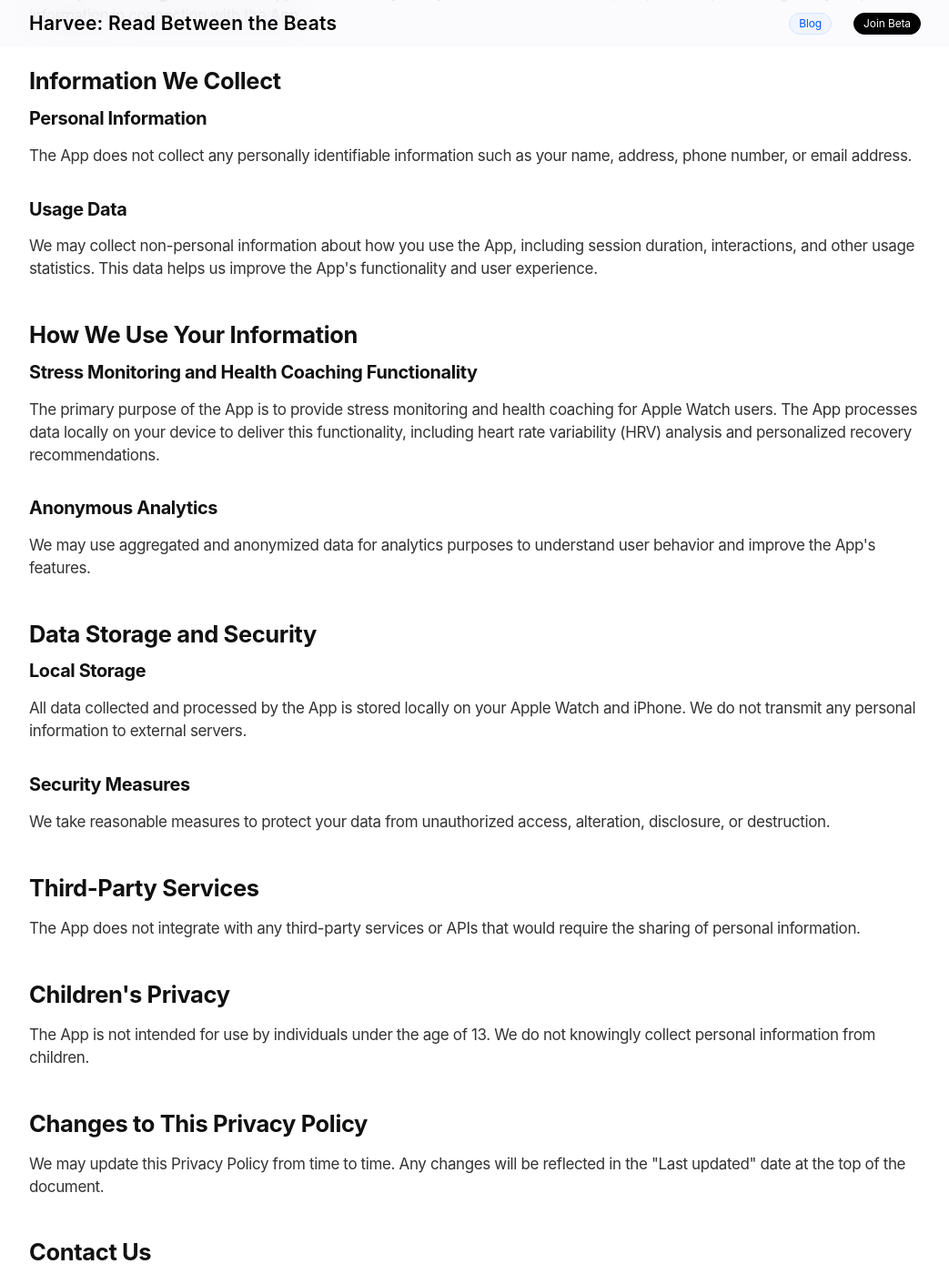
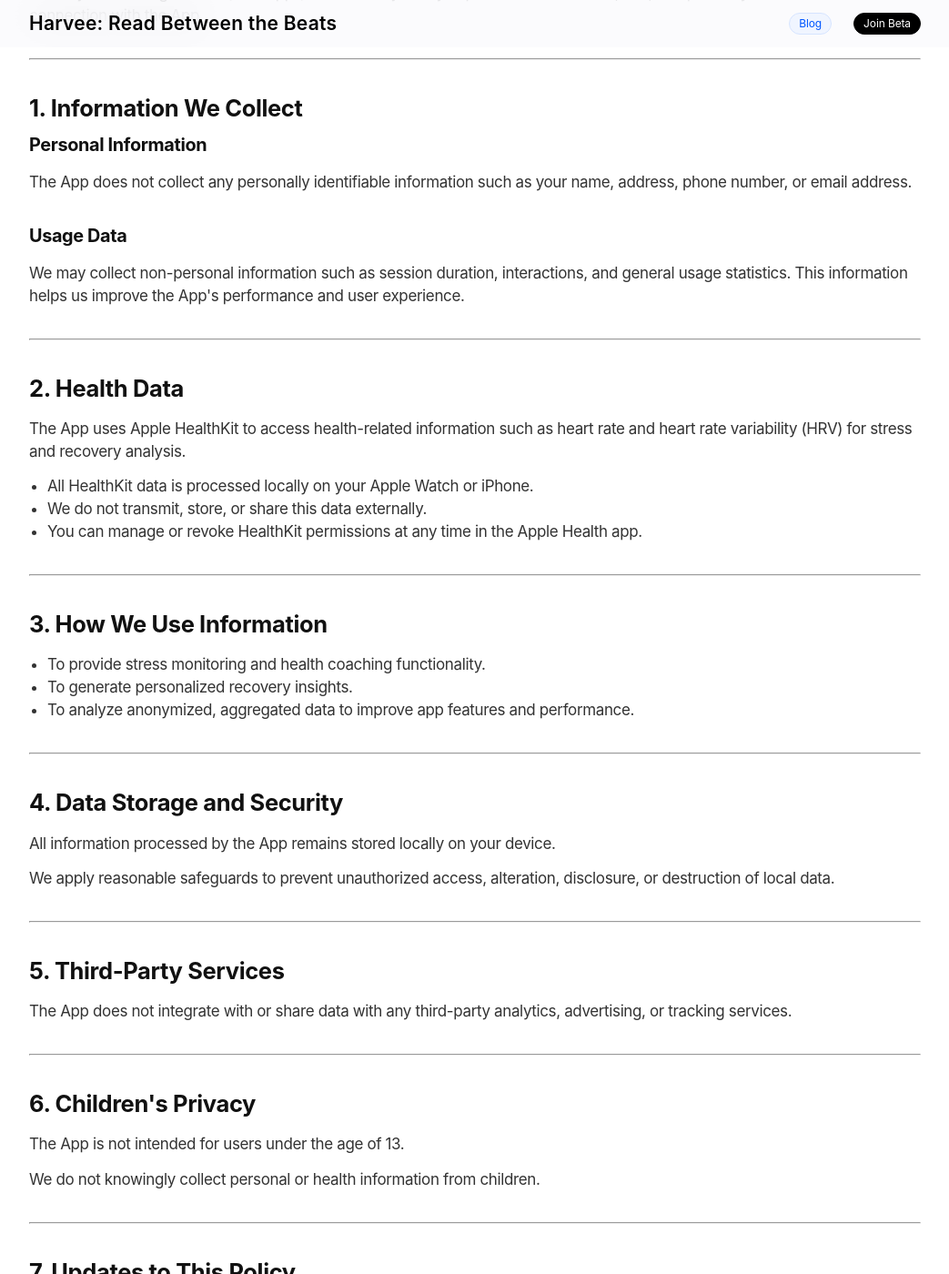
Before and after one commit to artkirillov/harvee-website, a Jekyll site: the page built from _pages/privacy-policy.md, in a window 1280 px wide and 1400 px high, scrolled down 212 px. Shown: the whole window at 91% size, without its empty margins (118-1161 px from the left). Built offline with Jekyll 4.4.1, drawn with Linux system fonts in a browser that asks for light colours; some of the changed text lies outside the part shown.

Commit message:
Update Terms of Use and Privacy Policy

```diff
--- a/_pages/privacy-policy.md
+++ b/_pages/privacy-policy.md
@@ -7,32 +7,68 @@
 
 <section class="section section-info">
     <div class="section-content">
-        <h1 class="typography-info-headline">Privacy Policy</h1>
-        <p class="large-12 medium-12">Last updated: 12/08/2025</p>
-        <p class="large-12 medium-12">Thank you for using Harvee ("the App"). This Privacy Policy outlines how we collect, use, disclose, and safeguard your personal information in connection with the App.</p>
-        <h2 class="medium-8">Information We Collect</h2>
+        <h1 class="typography-info-headline">Harvee Privacy Policy</h1>
+        <p class="large-12 medium-12">Last updated: November 1, 2025</p>
+        <p class="large-12 medium-12">Thank you for using Harvee ("the App"). This Privacy Policy explains how we collect, use, and protect your information in connection with the App.</p>
+
+        <hr style="margin: 2rem 0;">
+
+        <h2 class="medium-8">1. Information We Collect</h2>
         <h3 class="medium-8">Personal Information</h3>
         <p class="large-12 medium-12">The App does not collect any personally identifiable information such as your name, address, phone number, or email address.</p>
         <h3 class="medium-8">Usage Data</h3>
-        <p class="large-12 medium-12">We may collect non-personal information about how you use the App, including session duration, interactions, and other usage statistics. This data helps us improve the App's functionality and user experience.</p>
-        <h2 class="medium-8">How We Use Your Information</h2>
-        <h3 class="medium-8">Stress Monitoring and Health Coaching Functionality</h3>
-        <p class="large-12 medium-12">The primary purpose of the App is to provide stress monitoring and health coaching for Apple Watch users. The App processes data locally on your device to deliver this functionality, including heart rate variability (HRV) analysis and personalized recovery recommendations.</p>
-        <h3 class="medium-8">Anonymous Analytics</h3>
-        <p class="large-12 medium-12">We may use aggregated and anonymized data for analytics purposes to understand user behavior and improve the App's features.</p>
-        <h2 class="medium-8">Data Storage and Security</h2>
-        <h3 class="medium-8">Local Storage</h3>
-        <p class="large-12 medium-12">All data collected and processed by the App is stored locally on your Apple Watch and iPhone. We do not transmit any personal information to external servers.</p>
-        <h3 class="medium-8">Security Measures</h3>
-        <p class="large-12 medium-12">We take reasonable measures to protect your data from unauthorized access, alteration, disclosure, or destruction.</p>
-        <h2 class="medium-8">Third-Party Services</h2>
-        <p class="large-12 medium-12">The App does not integrate with any third-party services or APIs that would require the sharing of personal information.</p>
-        <h2 class="medium-8">Children's Privacy</h2>
-        <p class="large-12 medium-12">The App is not intended for use by individuals under the age of 13. We do not knowingly collect personal information from children.</p>
-        <h2 class="medium-8">Changes to This Privacy Policy</h2>
-        <p class="large-12 medium-12">We may update this Privacy Policy from time to time. Any changes will be reflected in the "Last updated" date at the top of the document.</p>
-        <h2 class="medium-8">Contact Us</h2>
-        <p class="large-12 medium-12">If you have any questions or concerns about this Privacy Policy, please contact us at feedback@harvee.app.</p>
-        <p class="large-12 medium-12">By using the App, you agree to the terms outlined in this Privacy Policy.</p>
+        <p class="large-12 medium-12">We may collect non-personal information such as session duration, interactions, and general usage statistics. This information helps us improve the App's performance and user experience.</p>
+
+        <hr style="margin: 2rem 0;">
+
+        <h2 class="medium-8">2. Health Data</h2>
+        <p class="large-12 medium-12">The App uses Apple HealthKit to access health-related information such as heart rate and heart rate variability (HRV) for stress and recovery analysis.</p>
+        <ul>
+            <li>All HealthKit data is processed locally on your Apple Watch or iPhone.</li>
+            <li>We do not transmit, store, or share this data externally.</li>
+            <li>You can manage or revoke HealthKit permissions at any time in the Apple Health app.</li>
+        </ul>
+
+        <hr style="margin: 2rem 0;">
+
+        <h2 class="medium-8">3. How We Use Information</h2>
+        <ul>
+            <li>To provide stress monitoring and health coaching functionality.</li>
+            <li>To generate personalized recovery insights.</li>
+            <li>To analyze anonymized, aggregated data to improve app features and performance.</li>
+        </ul>
+
+        <hr style="margin: 2rem 0;">
+
+        <h2 class="medium-8">4. Data Storage and Security</h2>
+        <p class="large-12 medium-12">All information processed by the App remains stored locally on your device.</p>
+        <p class="large-12 medium-12">We apply reasonable safeguards to prevent unauthorized access, alteration, disclosure, or destruction of local data.</p>
+
+        <hr style="margin: 2rem 0;">
+
+        <h2 class="medium-8">5. Third-Party Services</h2>
+        <p class="large-12 medium-12">The App does not integrate with or share data with any third-party analytics, advertising, or tracking services.</p>
+
+        <hr style="margin: 2rem 0;">
+
+        <h2 class="medium-8">6. Children's Privacy</h2>
+        <p class="large-12 medium-12">The App is not intended for users under the age of 13.</p>
+        <p class="large-12 medium-12">We do not knowingly collect personal or health information from children.</p>
+
+        <hr style="margin: 2rem 0;">
+
+        <h2 class="medium-8">7. Updates to This Policy</h2>
+        <p class="large-12 medium-12">We may update this Privacy Policy from time to time. Any changes will be reflected by the "Last updated" date at the top of this page.</p>
+
+        <hr style="margin: 2rem 0;">
+
+        <h2 class="medium-8">8. Contact Us</h2>
+        <p class="large-12 medium-12">If you have any questions or concerns about this Privacy Policy, please contact us at:</p>
+        <p class="large-12 medium-12">📧 <a href="mailto:feedback@harvee.app">feedback@harvee.app</a></p>
+
+        <hr style="margin: 2rem 0;">
+
+        <h2 class="medium-8">9. Acceptance</h2>
+        <p class="large-12 medium-12">By using the App, you agree to the terms of this Privacy Policy.</p>
     </div>
 </section>
--- a/_pages/terms.md
+++ b/_pages/terms.md
@@ -7,43 +7,77 @@
 
 <section class="section section-info">
     <div class="section-content">
-        <h1 class="typography-info-headline">Terms of Use</h1>
-        <p class="large-12 medium-12">Last updated: 12/08/2025</p>
-        <p class="large-12 medium-12">Thank you for using Harvee ("the App"). By using the App, you agree to comply with and be bound by the following Terms of Use. If you do not agree to these terms, please do not use the App.</p>
-        <h2 class="medium-8">Use of the App</h2>
+        <h1 class="typography-info-headline">Harvee Terms of Use</h1>
+        <p class="large-12 medium-12">Last updated: November 1, 2025</p>
+        <p class="large-12 medium-12">Thank you for using Harvee ("the App"). By downloading or using the App, you agree to comply with and be bound by these Terms of Use. If you do not agree with these terms, please do not use the App.</p>
+
+        <hr style="margin: 2rem 0;">
+
+        <h2 class="medium-8">1. Use of the App</h2>
         <h3 class="medium-8">License</h3>
-        <p class="large-12 medium-12">We grant you a limited, non-exclusive, non-transferable, and revocable license to use the App solely for personal, non-commercial purposes on an Apple Watch and iPhone device that you own or control.</p>
+        <p class="large-12 medium-12">We grant you a limited, non-exclusive, non-transferable, and revocable license to use the App solely for personal, non-commercial purposes on Apple devices that you own or control.</p>
         <h3 class="medium-8">Restrictions</h3>
-        <p class="large-12 medium-12">You may not:</p>
+        <p class="large-12 medium-12">You agree not to:</p>
         <ul>
-            <li>Modify, adapt, or hack the App or otherwise attempt to gain unauthorized access to the App or its related systems.</li>
+            <li>Modify, adapt, hack, or attempt to gain unauthorized access to the App or its related systems.</li>
             <li>Use the App in any unlawful manner or for any unlawful purpose.</li>
-            <li>Attempt to decipher, decompile, disassemble, or reverse engineer any of the software used to provide the App.</li>
+            <li>Decipher, decompile, disassemble, or reverse engineer any software used to provide the App.</li>
         </ul>
-        <h2 class="medium-8">User Conduct</h2>
-        <h3 class="medium-8">Responsible Use</h3>
-        <p class="large-12 medium-12">You agree to use the App responsibly and in accordance with all applicable laws and regulations.</p>
-        <h3 class="medium-8">Accuracy of Information</h3>
-        <p class="large-12 medium-12">You are responsible for providing accurate and up-to-date information when using the App.</p>
-        <h2 class="medium-8">Privacy</h2>
-        <h3 class="medium-8">Privacy Policy</h3>
-        <p class="large-12 medium-12">Your use of the App is also governed by our <a href="/privacy-policy.html">Privacy Policy</a>. By using the App, you consent to the collection and use of your information as described in the Privacy Policy.</p>
-        <h2 class="medium-8">Updates and Changes</h2>
-        <h3 class="medium-8">Software Updates</h3>
-        <p class="large-12 medium-12">We may release updates to the App, including bug fixes, improvements, and new features. You are encouraged to keep your App up to date.</p>
-        <h3 class="medium-8">Changes to Terms</h3>
-        <p class="large-12 medium-12">We reserve the right to update or change these Terms of Use at any time. Any changes will be effective immediately upon posting the revised Terms of Use on the App.</p>
-        <h2 class="medium-8">Termination</h2>
-        <h3 class="medium-8">Termination by Us</h3>
-        <p class="large-12 medium-12">We may terminate your access to the App without notice if you violate these Terms of Use.</p>
-        <h3 class="medium-8">Termination by You</h3>
-        <p class="large-12 medium-12">You may stop using the App at any time. The license granted to you will automatically terminate if you violate these Terms of Use.</p>
-        <h2 class="medium-8">Disclaimer of Warranties</h2>
-        <p class="large-12 medium-12">The App is provided "as is" and "as available" without any warranties of any kind. We do not guarantee that the App will be error-free or uninterrupted.</p>
-        <h2 class="medium-8">Limitation of Liability</h2>
-        <p class="large-12 medium-12">To the maximum extent permitted by law, we shall not be liable for any indirect, incidental, special, consequential, or punitive damages, or any loss of profits or revenues.</p>
-        <h2 class="medium-8">Contact Us</h2>
-        <p class="large-12 medium-12">If you have any questions about these Terms of Use, please contact us at feedback@harvee.app.</p>
-        <p class="large-12 medium-12">By using the App, you agree to abide by these Terms of Use.</p>
+
+        <hr style="margin: 2rem 0;">
+
+        <h2 class="medium-8">2. Subscriptions</h2>
+        <p class="large-12 medium-12">The App may offer auto-renewable subscriptions that provide access to premium features.</p>
+        <ul>
+            <li>Payments, renewals, and cancellations are managed through your Apple ID account.</li>
+            <li>Subscriptions automatically renew unless canceled at least 24 hours before the renewal date.</li>
+            <li>You can manage or cancel your subscription at any time in your App Store account settings.</li>
+        </ul>
+
+        <hr style="margin: 2rem 0;">
+
+        <h2 class="medium-8">3. User Conduct</h2>
+        <p class="large-12 medium-12">You agree to use the App responsibly and in compliance with all applicable laws and regulations.</p>
+        <p class="large-12 medium-12">You are responsible for ensuring that any information you provide within the App is accurate and up to date.</p>
+
+        <hr style="margin: 2rem 0;">
+
+        <h2 class="medium-8">4. Privacy</h2>
+        <p class="large-12 medium-12">Your use of the App is also governed by our <a href="/privacy-policy.html">Privacy Policy</a>.</p>
+        <p class="large-12 medium-12">By using the App, you consent to the collection and use of your information as described in that policy.</p>
+
+        <hr style="margin: 2rem 0;">
+
+        <h2 class="medium-8">5. Updates and Modifications</h2>
+        <p class="large-12 medium-12">We may release updates to the App from time to time, including bug fixes, improvements, or new features.</p>
+        <p class="large-12 medium-12">We may also modify these Terms of Use at any time. Updated terms will be posted on this page and take effect immediately upon publication.</p>
+
+        <hr style="margin: 2rem 0;">
+
+        <h2 class="medium-8">6. Termination</h2>
+        <p class="large-12 medium-12">We reserve the right to suspend or terminate your access to the App at any time without notice if you violate these Terms.</p>
+        <p class="large-12 medium-12">You may stop using the App at any time. The license granted to you will automatically terminate upon any violation of these Terms.</p>
+
+        <hr style="margin: 2rem 0;">
+
+        <h2 class="medium-8">7. Disclaimer of Warranties</h2>
+        <p class="large-12 medium-12">The App is provided "as is" and "as available", without any warranties of any kind.</p>
+        <p class="large-12 medium-12">We do not guarantee that the App will be error-free, secure, or uninterrupted.</p>
+
+        <hr style="margin: 2rem 0;">
+
+        <h2 class="medium-8">8. Limitation of Liability</h2>
+        <p class="large-12 medium-12">To the maximum extent permitted by law, Harvee shall not be liable for any indirect, incidental, special, consequential, or punitive damages, or any loss of profits or data arising from your use of the App.</p>
+
+        <hr style="margin: 2rem 0;">
+
+        <h2 class="medium-8">9. Contact Us</h2>
+        <p class="large-12 medium-12">If you have any questions about these Terms, please contact us at:</p>
+        <p class="large-12 medium-12">📧 <a href="mailto:feedback@harvee.app">feedback@harvee.app</a></p>
+
+        <hr style="margin: 2rem 0;">
+
+        <h2 class="medium-8">10. Acceptance</h2>
+        <p class="large-12 medium-12">By using the App, you acknowledge that you have read, understood, and agree to be bound by these Terms of Use.</p>
     </div>
 </section>
```
